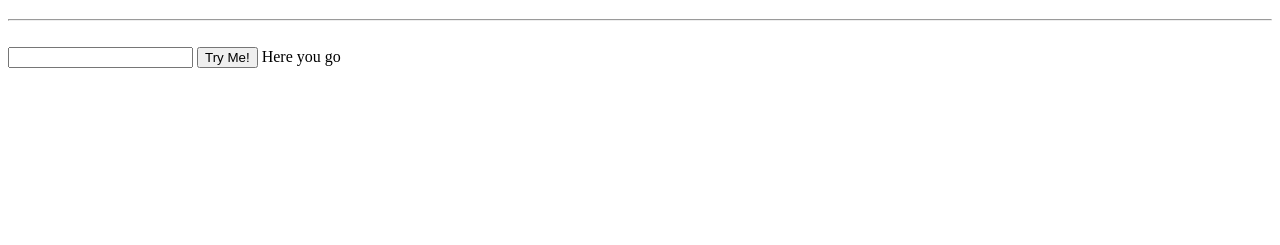
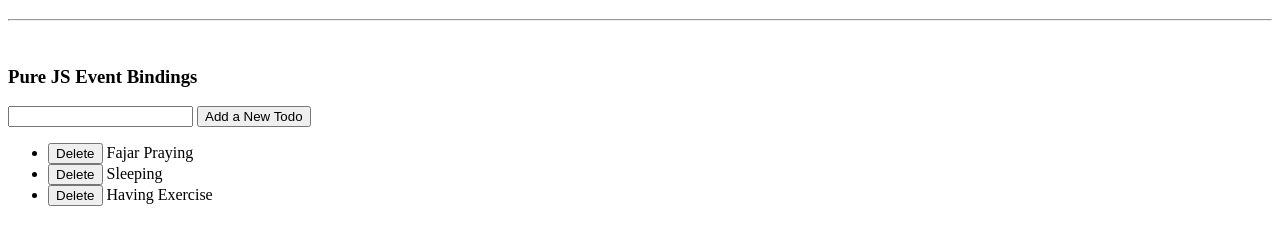
Before and after one commit to SufyanAbbada/Javascript-practice, a plain HTML site: page index.html in a window 1280 px wide. Shown: the part 61-306 px from the top of the page. Drawn offline with Linux system fonts and the light colour scheme.

Commit message:
Pure JS Binding with Example

```diff
--- a/basics.js
+++ b/basics.js
@@ -18,17 +18,63 @@
 
 // console.log(func);
 
-function clicked() {
-  console.log("You Clicked Me and also double");
+// function clicked() {
+//   console.log("You Clicked Me and also double");
+// }
+
+// function clicking() {
+//   var get = document.getElementById("inputfield");
+//   console.log(get.value);
+//   var out = document.getElementById("print");
+//   if (get.value == "Memoona") {
+//     out.innerHTML = "I Love You Mano Jee";
+//   } else {
+//     out.innerHTML = "I dont know you";
+//   }
+// }
+
+// function calculation() {
+//   var compare = document.getElementById("check");
+//   var result = document.getElementById("Here");
+//   var value = compare.value;
+//   if (value > 10) {
+//     result.innerHTML = "Your Number is Greater";
+//   } else if (value < 10) {
+//     result.innerHTML = "Your Number is lagging behind";
+//   } else {
+//     result.innerHTML = "Equal!!!";
+//   }
+// }
+
+// window.onload = function () {
+//   var calculate = document.getElementById("letscheck");
+//   calculate.onclick = calculation;
+// };
+
+function Appending() {
+  var newTodo = document.getElementById("todos").value;
+  var todolist = document.getElementById("list");
+  //Down here we create the TextNode that have just a text that can be associated to any tag with some text
+  //In our case, that text is the text in the Input text filed so we give it the value of newtodo
+  var sometext = document.createTextNode(newTodo);
+  //And now we need to add a new HTML element and in our case, it is 'li'
+  var newtodoitem = document.createElement("li");
+  //Now here we will append that text in that tag.
+  newtodoitem.appendChild(sometext);
+  //And at last, add this fully created list item tag in the existing ul tag whose id is already fetched
+  todolist.appendChild(newtodoitem);
 }
 
-function clicking() {
-  var get = document.getElementById("inputfield");
-  console.log(get.value);
-  var out = document.getElementById("print");
-  if (get.value == "Memoona") {
-    out.innerHTML = "I Love You Mano Jee";
-  } else {
-    out.innerHTML = "I dont know you";
-  }
+window.onload = function () {
+  var add = document.getElementById("adding");
+  add.onclick = Appending;
+};
+
+function deleting(e) {
+  var delbtn = e.target;
+  //target is used to tell that it is the target of the object just came
+  //Now we want to delete that tag item.So, we simply will go to its parent Node
+  //And after going there, we simply will delete that list item which was already selected,
+  var tagitem = delbtn.parentNode;
+  tagitem.parentNode.removeChild(tagitem);
 }
--- a/index.html
+++ b/index.html
@@ -11,6 +11,7 @@
     <h1>JS Page and Code</h1>
     <hr />
     <br />
+    <!-- <h3>Sample JS Event Bindings</h3>
     <input type="text" id="inputfield" />
     <button
       onclick="clicking()"
@@ -20,5 +21,20 @@
       Try Me!
     </button>
     <span id="print">Here you go</span>
+    <hr />
+    <br /> -->
+    <h3>Pure JS Event Bindings</h3>
+    <!-- <input type="text" id="check" />
+    <button id="letscheck">Test</button>
+    <span id="Here">Provide the value to compare with 10</span> -->
+    <input type="text" id="todos" />
+    <button id="adding">Add a New Todo</button>
+    <ul id="list">
+      <li><button onclick="deleting(thistag)">Delete</button> Fajar Praying</li>
+      <li><button onclick="deleting(thistag)">Delete</button> Sleeping</li>
+      <li>
+        <button onclick="deleting(thistag)">Delete</button> Having Exercise
+      </li>
+    </ul>
   </body>
 </html>
```
